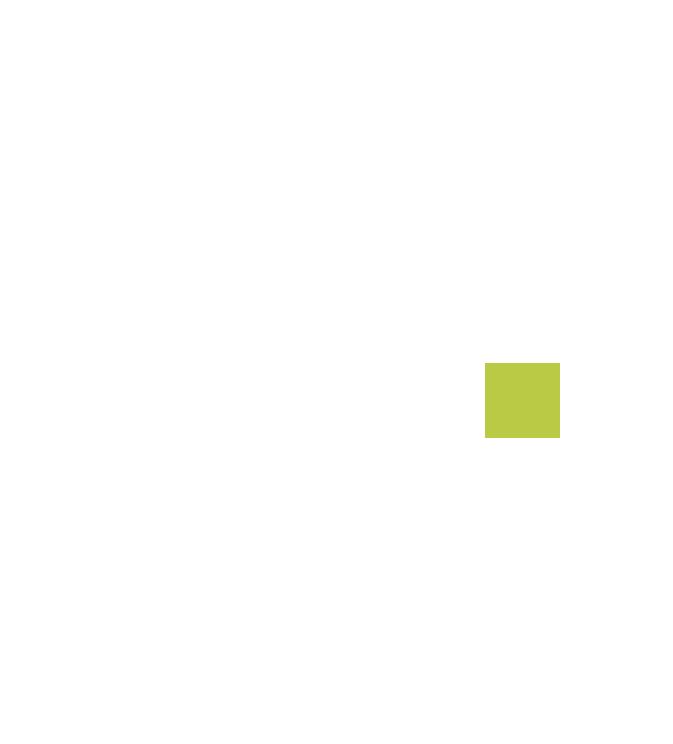
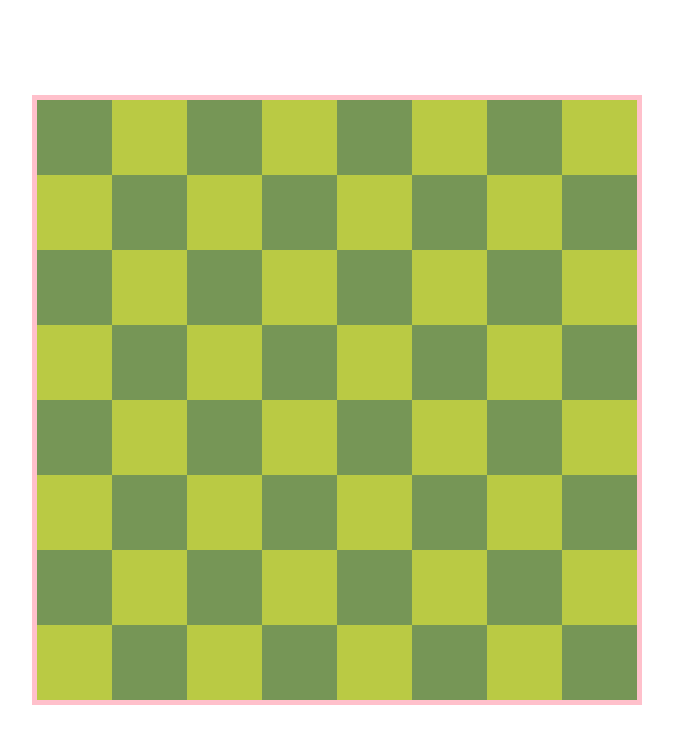
Before and after one commit to Chandler-ch/Scress-2, a Vue app: page / in a window 1280 px wide. Shown: the top 744 px of the page, without its empty margins (0-673 px from the left). Built offline with nearby package versions, Linux system fonts and the light colour scheme.

Commit message:
SCII-1: komplizierte Matheformel gelöst

```diff
--- a/src/components/ScressBoard.vue
+++ b/src/components/ScressBoard.vue
@@ -3,10 +3,74 @@ import ScressTile from './ScressTile.vue'
 </script>
 
 <template>
-  <ScressTile class="bright" />
+  <div class="container">
+    <ScressTile
+      class="tile"
+      :class="
+        Math.floor((index - 1) / 8) % 2
+          ? index % 2
+            ? 'bright'
+            : 'dark'
+          : index % 2
+            ? 'dark'
+            : 'bright'
+      "
+      v-for="index in 64"
+      :key="index"
+    />
+
+    <!-- <ScressTile
+      class="tile"
+      :class="index % 2 ? 'dark' : 'bright'"
+      v-for="index in 8"
+      :key="index"
+    /> -->
+
+    <!--
+    <ScressTile
+      class="tile"
+      :class="index % 2 ? 'bright' : 'dark'"
+      v-for="index in 8"
+      :key="index"
+    /><ScressTile
+      class="tile"
+      :class="index % 2 ? 'dark' : 'bright'"
+      v-for="index in 8"
+      :key="index"
+    /><ScressTile
+      class="tile"
+      :class="index % 2 ? 'bright' : 'dark'"
+      v-for="index in 8"
+      :key="index"
+    /><ScressTile
+      class="tile"
+      :class="index % 2 ? 'dark' : 'bright'"
+      v-for="index in 8"
+      :key="index"
+    /><ScressTile
+      class="tile"
+      :class="index % 2 ? 'bright' : 'dark'"
+      v-for="index in 8"
+      :key="index"
+    /><ScressTile
+      class="tile"
+      :class="index % 2 ? 'dark' : 'bright'"
+      v-for="index in 8"
+      :key="index"
+    /> -->
+  </div>
 </template>
 
 <style scoped>
+.container {
+  display: grid;
+  grid-template-columns: auto auto auto auto auto auto auto auto;
+
+  border-color: pink;
+  border-width: 5px;
+  border-style: solid;
+}
+
 .bright {
   background-color: var(--bright-tile);
 }
```
